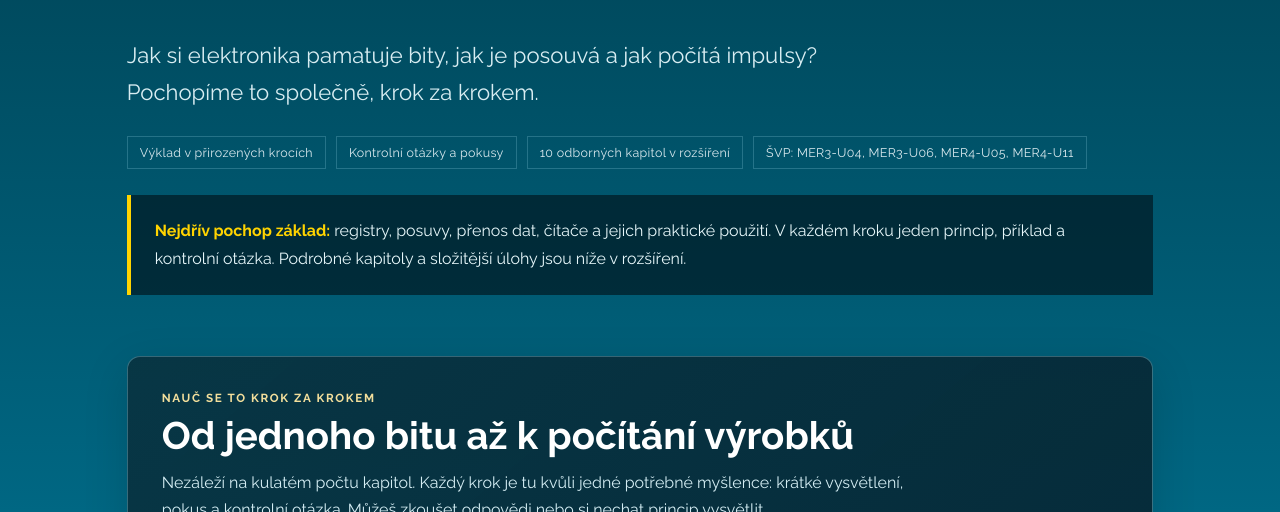
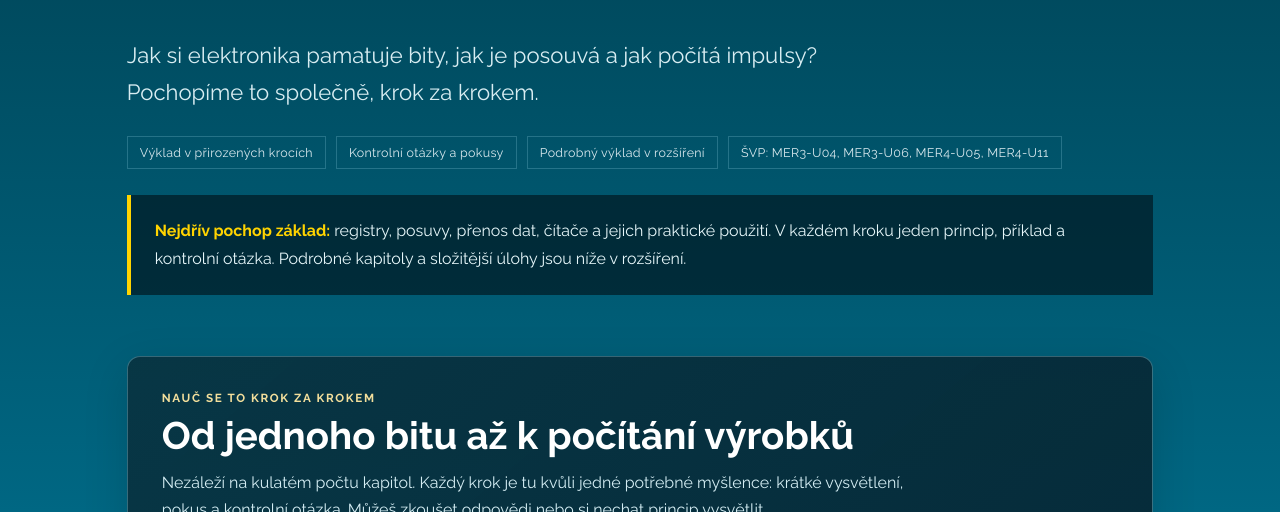
Before and after one commit to lkostak/skola-vdf, a plain HTML site: page mechatronika/maturita/06-registry-citace/index.html in a window 1280 px wide. Shown: the part 288-800 px from the top of the page. Drawn offline with Linux system fonts and the light colour scheme.

Commit message:
ux(maturita06): remove arbitrary chapter-count emphasis from page header

```diff
--- a/mechatronika/maturita/06-registry-citace/index.html
+++ b/mechatronika/maturita/06-registry-citace/index.html
@@ -5,7 +5,7 @@
 <body class="lesson-page seq-page"><nav class="topbar"><a href="../../../">Portál</a><span class="crumb">/</span><a href="../">Maturita</a><span class="crumb">/ 06</span></nav>
 <main class="content lesson-shell"><header class="hero"><div class="eyebrow">MATURITNÍ OTÁZKA 06</div><h1>Registry a čítače</h1>
 <p class="lead">Jak si elektronika pamatuje bity, jak je posouvá a jak počítá impulsy? Pochopíme to společně, krok za krokem.</p>
-<div class="chapter-meta"><span>Výklad v přirozených krocích</span><span>Kontrolní otázky a pokusy</span><span>10 odborných kapitol v rozšíření</span><span>ŠVP: MER3-U04, MER3-U06, MER4-U05, MER4-U11</span></div>
+<div class="chapter-meta"><span>Výklad v přirozených krocích</span><span>Kontrolní otázky a pokusy</span><span>Podrobný výklad v rozšíření</span><span>ŠVP: MER3-U04, MER3-U06, MER4-U05, MER4-U11</span></div>
 <div class="scope-note"><strong>Nejdřív pochop základ:</strong> registry, posuvy, přenos dat, čítače a jejich praktické použití. V každém kroku jeden princip, příklad a kontrolní otázka. Podrobné kapitoly a složitější úlohy jsou níže v rozšíření.</div></header>
 <section id="rychlokurz" class="lesson-guide" aria-labelledby="guideHeading">
  <div class="guide-kicker">NAUČ SE TO KROK ZA KROKEM</div>
```
